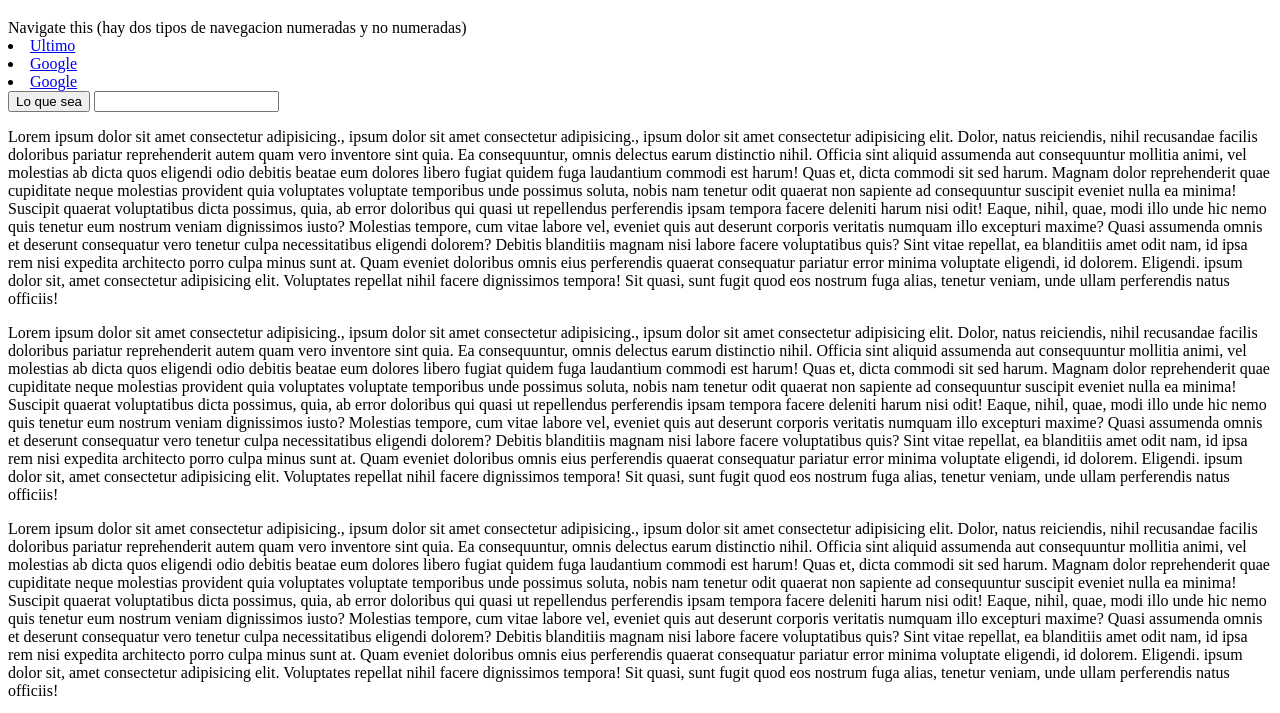
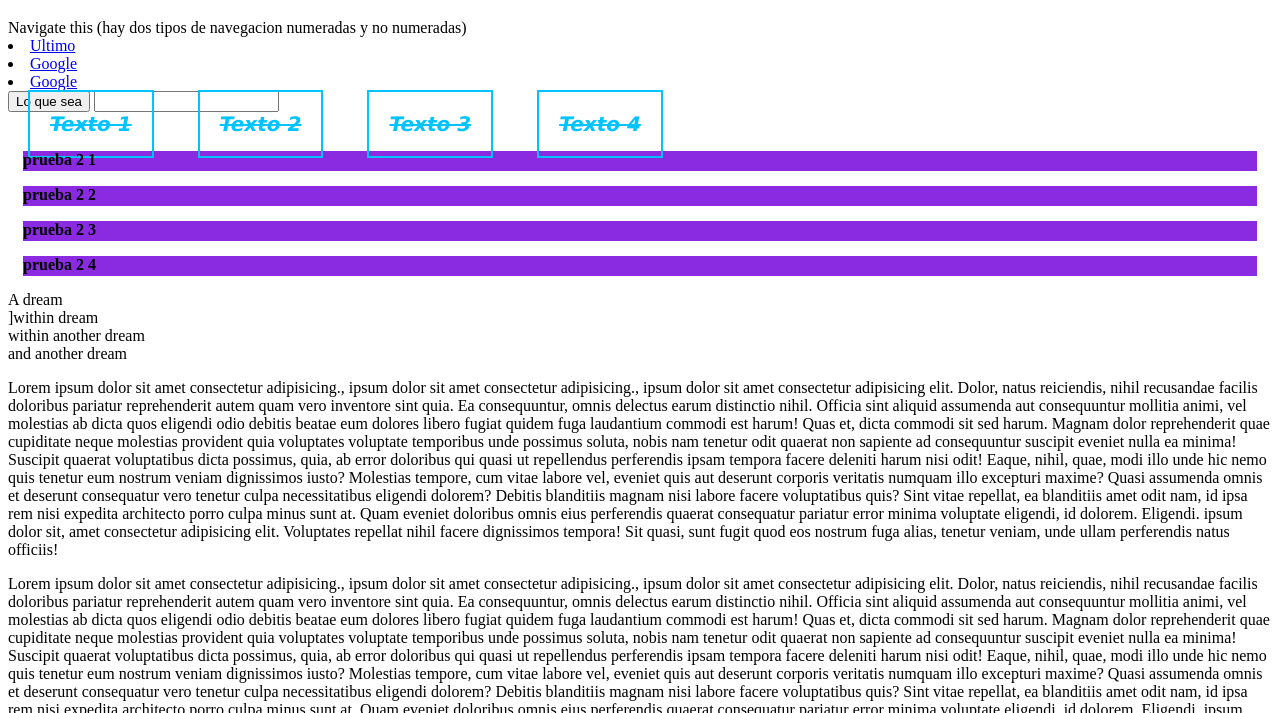
Before and after one commit to Ecushnir/Introduccion_a_la_programacion, a plain HTML site: page index.html in a window 1280 px wide. Shown: the part 61-774 px from the top of the page. Drawn offline with Linux system fonts and the light colour scheme.

Commit message:
third commit

```diff
--- a/index.html
+++ b/index.html
@@ -20,6 +20,36 @@
         <form>
             <button id="Submit"> Lo que sea </button>
         <input type="text" name="" id="inputTexto1">
+        <div>
+            <span class="prueba">Texto 1</span>
+            <span class="prueba">Texto 2</span>
+            <span class="prueba">Texto 3</span>
+            <span class="prueba">Texto 4</span>
+            <!-- Esto es un Comentario -->
+
+        </div>
+        <div class="prueba2">prueba 2 1</div>
+        <div class="prueba2">prueba 2 2</div>
+        <div class="prueba2">prueba 2 3</div>
+        <div class="prueba2">prueba 2 4</div>
+
+         <!--   <span class="boton">Boton 1</span>
+            <span class="boton">Boton 2</span>
+            <span class="boton">Boton 3</span>
+            <span class="boton">Boton 4</span> -->
+        </div>
+        <div class="divception">A dream
+             <div class="divception">]within dream
+                      <div class="divception">within another dream
+                        <div class="divception">and another dream</div>
+                      </div>
+             </div>
+
+        </div>
+
+        </form>
+        </form>
+        </form>
         </form>
         </nav>
     </header>
--- a/styles.css
+++ b/styles.css
@@ -1,3 +1,24 @@
-*{
-
+.prueba {
+    color:rgb(0, 195, 255);
+    font-size: 20px;
+    font-family: 'Lucida Sans', 'Lucida Sans Regular', 'Lucida Grande', 'Lucida Sans Unicode', Geneva, Verdana, sans-serif;
+    font-style: oblique;
+    font-weight: bold;
+    padding: 20px;
+    margin: 20px;
+    border: 2px solid;
+    height: 20px;
+    text-decoration:line-through;
+    //text-transform:uppercase; /* es para ignorar una linea o multilinea*/
 }
+.prueba2 {
+    font-weight: bold;
+    background-color: blueviolet;
+    height: 20px;
+    z-index: 10;
+    margin: 15px;
+}
+.divception {
+    font-size: medium;
+    position: relative;
+}
```
